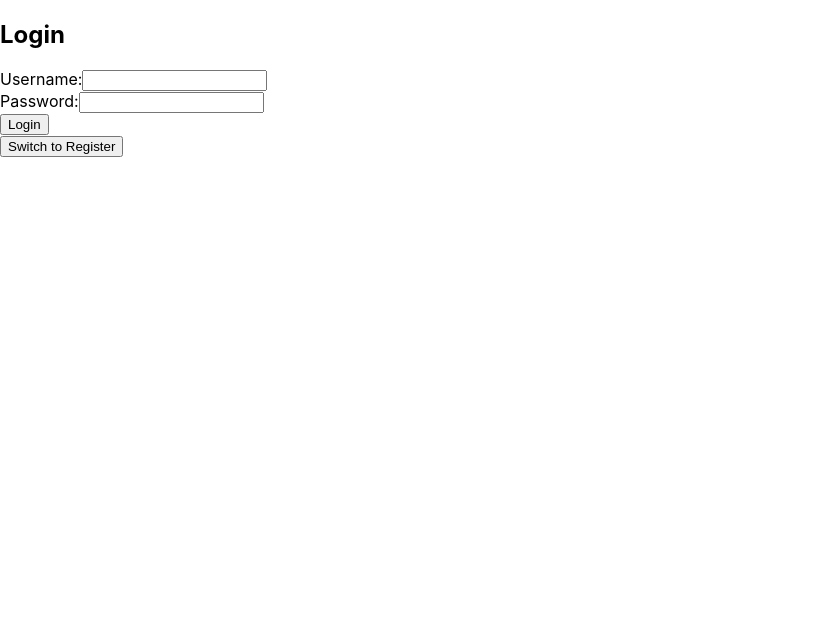
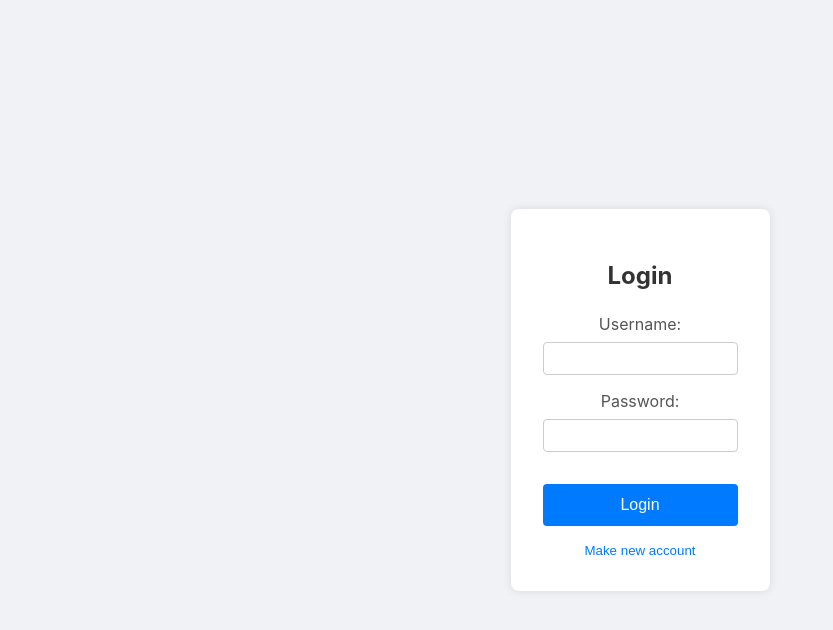
Before and after one commit to DanielWerner07/Task-Management-App, a React (Create React App) app: page / in a window 1280 px wide. Shown: the top 630 px of the page, without its empty margins (0-833 px from the left). Built offline with nearby package versions, Linux system fonts and the light colour scheme.

Commit message:
added style to authform

```diff
--- a/src/AuthForm.css
+++ b/src/AuthForm.css
@@ -0,0 +1,73 @@
+/* AuthForm.css */
+
+.auth-form-container {
+    display: flex;
+    justify-content: center;
+    align-items: center;
+    height: 100vh;
+    background-color: #f0f2f5;
+  }
+
+  .auth-form {
+    background: #fff;
+    padding: 2rem;
+    border-radius: 8px;
+    box-shadow: 0 0 10px rgba(0, 0, 0, 0.1);
+    text-align: center;
+  }
+
+  h2 {
+    margin-bottom: 1.5rem;
+    color: #333;
+  }
+
+  .form-group {
+    margin-bottom: 1rem;
+  }
+
+  label {
+    display: block;
+    margin-bottom: 0.5rem;
+    color: #555;
+  }
+
+  input {
+    width: 100%;
+    padding: 0.5rem;
+    border: 1px solid #ccc;
+    border-radius: 4px;
+    box-sizing: border-box;
+  }
+
+  .submit-button {
+    width: 100%;
+    padding: 0.75rem;
+    background-color: #007bff;
+    border: none;
+    border-radius: 4px;
+    color: #fff;
+    font-size: 1rem;
+    cursor: pointer;
+    margin-top: 1rem;
+  }
+
+  .submit-button:hover {
+    background-color: #0056b3;
+  }
+
+  .error-message {
+    color: red;
+    margin-top: 1rem;
+  }
+
+  .switch-button {
+    background: none;
+    border: none;
+    color: #007bff;
+    cursor: pointer;
+    margin-top: 1rem;
+  }
+
+  .switch-button:hover {
+    color: #0056b3;
+  }
--- a/src/AuthForm.js
+++ b/src/AuthForm.js
@@ -1,6 +1,7 @@
 import React, { useState, useEffect } from 'react';
 import axios from 'axios';
 import { useNavigate } from 'react-router-dom';
+import './AuthForm.css';
 
 const AuthForm = () => {
   const [username, setUsername] = useState('');
@@ -54,34 +55,43 @@ const AuthForm = () => {
   };
 
   return (
-    <div>
+    <div className="auth-form-container">
+      <div className="auth-form">
         <h2>{isLogin ? 'Login' : 'Register'}</h2>
         <form onSubmit={handleSubmit}>
-        <div>
+          <div className="form-group">
             <label>Username:</label>
             <input
               type="text"
               value={username}
               onChange={(e) => setUsername(e.target.value)}
+              required
             />
           </div>
-        <div>
+          <div className="form-group">
             <label>Password:</label>
             <input
               type="password"
               value={password}
               onChange={(e) => setPassword(e.target.value)}
+              required
             />
           </div>
-        <button type="submit">{isLogin ? 'Login' : 'Register'}</button>
+          <button type="submit" className="submit-button">
+            {isLogin ? 'Login' : 'Register'}
+          </button>
         </form>
-      {error && <p style={{ color: 'red' }}>{error}</p>}
-      <button onClick={() => {
+        {error && <p className="error-message">{error}</p>}
+        <button
+          onClick={() => {
             setIsLogin(!isLogin);
             setError('');
-      }}>
-        {isLogin ? 'Switch to Register' : 'Switch to Login'}
+          }}
+          className="switch-button"
+        >
+          {isLogin ? 'Make new account' : 'Login'}
         </button>
+      </div>
     </div>
   );
 };
```
Lines whose indentation alone changed are shown as unchanged.
